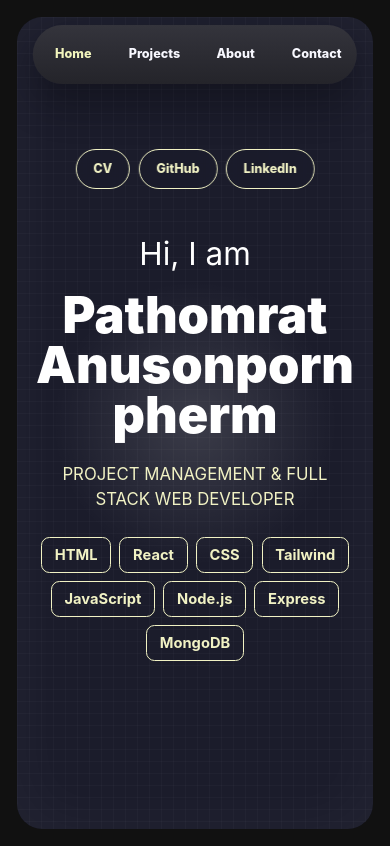
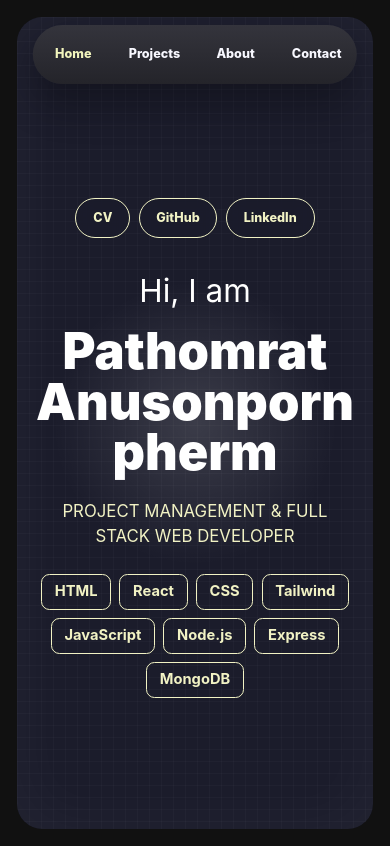
Before and after one commit to Pathomratan/portfolio, a React (Vite) app: page / in a window 390 px wide. Built offline with nearby package versions, Linux system fonts and the light colour scheme; no server answers.

Commit message:
Update page home on mobile

```diff
--- a/src/pages/Home.jsx
+++ b/src/pages/Home.jsx
@@ -5,7 +5,8 @@ import { portfolio } from "../data/portfolio.js";
 export default function Home() {
   return (
     <Shell>
-      <div className="absolute left-1/2 top-31.5 z-30 flex w-[calc(100%-32px)] -translate-x-1/2 flex-wrap justify-center gap-2 sm:top-33.5 md:left-auto md:right-10 md:top-33.5 md:w-auto md:translate-x-0 md:justify-end lg:right-16 lg:top-35.5">
+      <section className="mx-auto flex w-full max-w-sm flex-col items-center text-center sm:max-w-xl md:max-w-3xl lg:max-w-5xl">
+        <div className="mb-8 flex w-full flex-wrap justify-center gap-2 md:absolute md:right-10 md:top-33.5 md:z-30 md:mb-0 md:w-auto md:justify-end lg:right-16 lg:top-35.5">
           <a className="action-link bg-[#1b1c2b]/70 text-xs backdrop-blur sm:text-sm" href={portfolio.cv}>
             CV
           </a>
@@ -16,7 +17,6 @@ export default function Home() {
             LinkedIn
           </a>
         </div>
-      <section className="mx-auto w-full max-w-sm text-center sm:max-w-xl md:max-w-3xl lg:max-w-5xl">
         <p className="mb-4 text-3xl sm:mb-5 sm:text-5xl md:text-6xl lg:text-7xl">
           Hi, I am
         </p>
```
Lines whose indentation alone changed are shown as unchanged.
